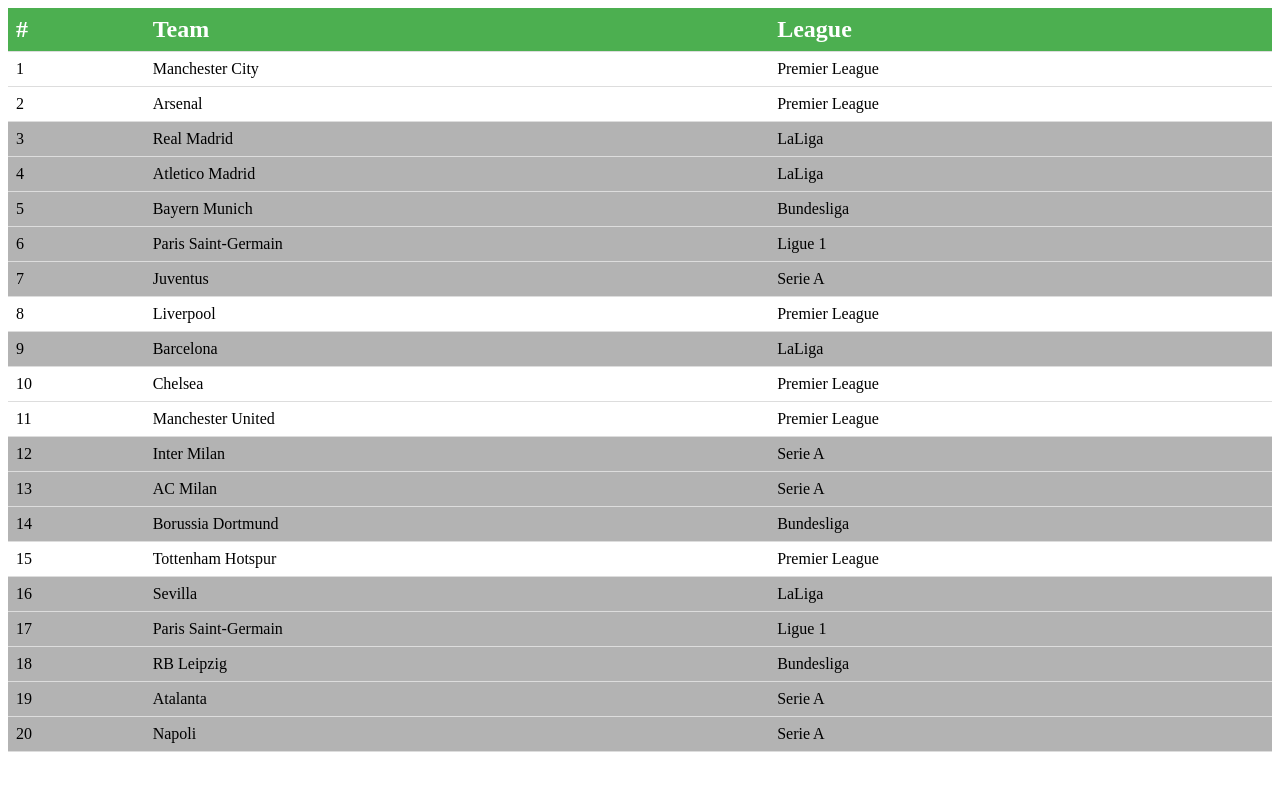
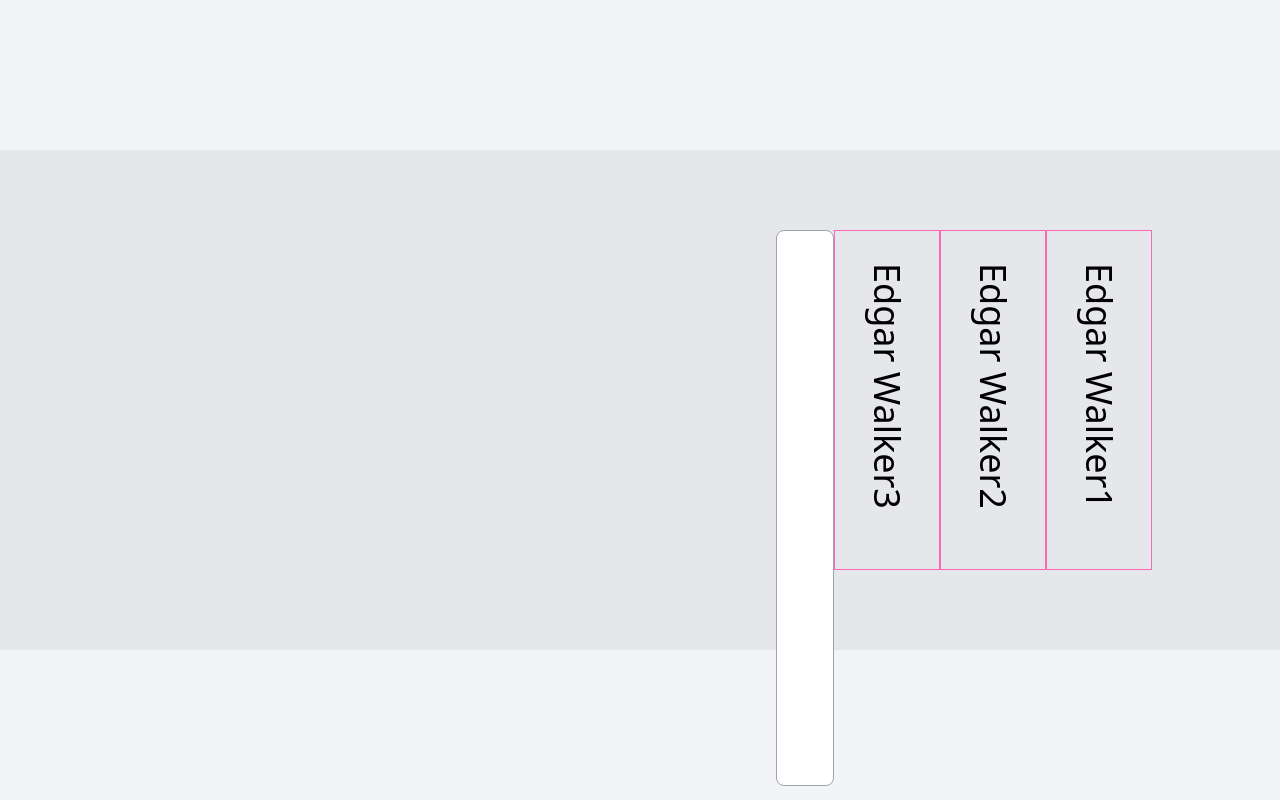
Before and after one commit to seenark/css, a website built with Parcel: page src/index.html in a window 1280 px wide. Built offline with nearby package versions, Linux system fonts and the light colour scheme.

Commit message:
writing-modes

```diff
--- a/src/index.html
+++ b/src/index.html
@@ -4,118 +4,18 @@
     <title>Magazine-like Text Style</title>
     <link rel="stylesheet" href="style.css" />
     <style></style>
+    <script src="https://cdn.tailwindcss.com"></script>
   </head>
   <body>
-    <table>
-      <thead>
-        <tr>
-          <th>#</th>
-          <th>Team</th>
-          <th>League</th>
-        </tr>
-      </thead>
-      <tbody>
-        <tr data-type="pl">
-          <td>1</td>
-          <td>Manchester City</td>
-          <td>Premier League</td>
-        </tr>
-        <tr data-type="pl">
-          <td>2</td>
-          <td>Arsenal</td>
-          <td>Premier League</td>
-        </tr>
-        <tr data-type="laliga">
-          <td>3</td>
-          <td>Real Madrid</td>
-          <td>LaLiga</td>
-        </tr>
-        <tr data-type="laliga">
-          <td>4</td>
-          <td>Atletico Madrid</td>
-          <td>LaLiga</td>
-        </tr>
-        <tr data-type="bundesliga">
-          <td>5</td>
-          <td>Bayern Munich</td>
-          <td>Bundesliga</td>
-        </tr>
-        <tr data-type="ligue1">
-          <td>6</td>
-          <td>Paris Saint-Germain</td>
-          <td>Ligue 1</td>
-        </tr>
-        <tr data-type="seriea">
-          <td>7</td>
-          <td>Juventus</td>
-          <td>Serie A</td>
-        </tr>
-        <tr data-type="pl">
-          <td>8</td>
-          <td>Liverpool</td>
-          <td>Premier League</td>
-        </tr>
-        <tr data-type="laliga">
-          <td>9</td>
-          <td>Barcelona</td>
-          <td>LaLiga</td>
-        </tr>
-        <tr data-type="pl">
-          <td>10</td>
-          <td>Chelsea</td>
-          <td>Premier League</td>
-        </tr>
-        <tr data-type="pl">
-          <td>11</td>
-          <td>Manchester United</td>
-          <td>Premier League</td>
-        </tr>
-        <tr data-type="seriea">
-          <td>12</td>
-          <td>Inter Milan</td>
-          <td>Serie A</td>
-        </tr>
-        <tr data-type="seriea">
-          <td>13</td>
-          <td>AC Milan</td>
-          <td>Serie A</td>
-        </tr>
-        <tr data-type="bundesliga">
-          <td>14</td>
-          <td>Borussia Dortmund</td>
-          <td>Bundesliga</td>
-        </tr>
-        <tr data-type="pl">
-          <td>15</td>
-          <td>Tottenham Hotspur</td>
-          <td>Premier League</td>
-        </tr>
-        <tr data-type="laliga">
-          <td>16</td>
-          <td>Sevilla</td>
-          <td>LaLiga</td>
-        </tr>
-        <tr>
-          <td data-type="ligue1">17</td>
-          <td>Paris Saint-Germain</td>
-          <td>Ligue 1</td>
-        </tr>
-        <tr data-type="bundesliga">
-          <td>18</td>
-          <td>RB Leipzig</td>
-          <td>Bundesliga</td>
-        </tr>
-        <tr data-type="seriea">
-          <td>19</td>
-          <td>Atalanta</td>
-          <td>Serie A</td>
-        </tr>
-        <tr data-type="seriea">
-          <td>20</td>
-          <td>Napoli</td>
-          <td>Serie A</td>
-        </tr>
-      </tbody>
-    </table>
+    <main
+      class="container mx-auto flex flex-col justify-center align-center h-[100vh] bg-gray-100"
+    >
+      <div class="py-[5rem] px-[8rem] bg-gray-200 text-4xl w-full h-[500px]">
+        <p>Edgar Walker1</p>
+        <p>Edgar Walker2</p>
+        <p>Edgar Walker3</p>
+        <input class="px-2 py-4 border border-gray-400 rounded-lg" />
+      </div>
+    </main>
   </body>
 </html>
--- a/src/style.css
+++ b/src/style.css
@@ -1,36 +1,12 @@
-table {
-  width: 100%;
-  border-collapse: collapse;
+p {
+  padding: 2rem;
+  border: 1px solid hotpink;
 }
 
-th,
-td {
-  padding: 8px;
-  text-align: left;
-  border-bottom: 1px solid #ddd;
+div {
+  /* writing-mode: horizontal-tb; */
+  /* writing-mode: vertical-lr; */
+  writing-mode: vertical-rl;
+  /* writing-mode: sideways-lr; */
+  /* writing-mode: sideways-rl; */
 }
-
-tr:has(th) {
-  font-size: 1.5rem;
-}
-
-tr:hover {
-  background-color: #f5f5f5;
-}
-
-th {
-  background-color: #4caf50;
-  color: white;
-}
-
-/* tr:nth-child(even) { */
-/*   background-color: hsla(36, 100%, 50%, 40%); */
-/* } */
-
-/* tr:nth-child(n of tr[data-type="pl"]) { */
-/*   background-color: hsla(200, 100%, 50%, 40%); */
-/* } */
-
-tr:nth-child(n of :not(tr[data-type="pl"])) {
-  background-color: hsla(0, 0%, 50%, 60%);
-}
```
